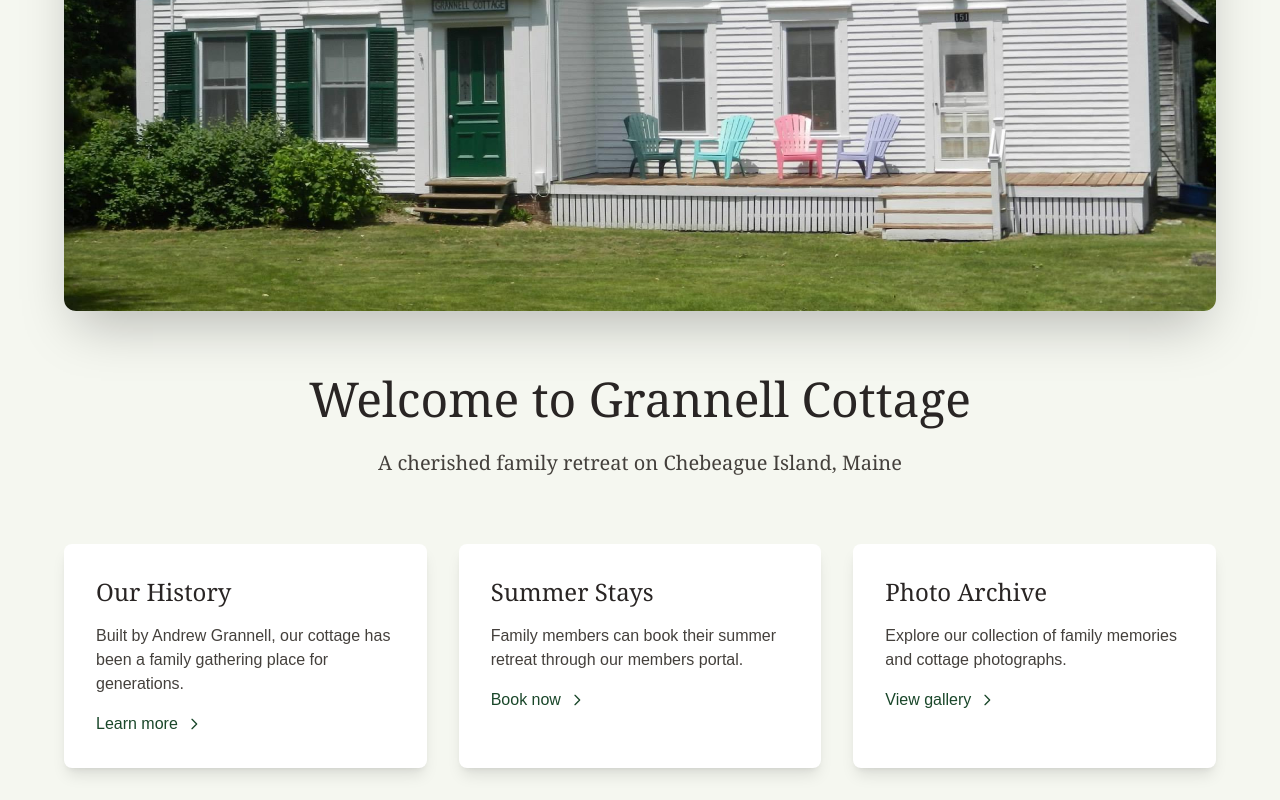
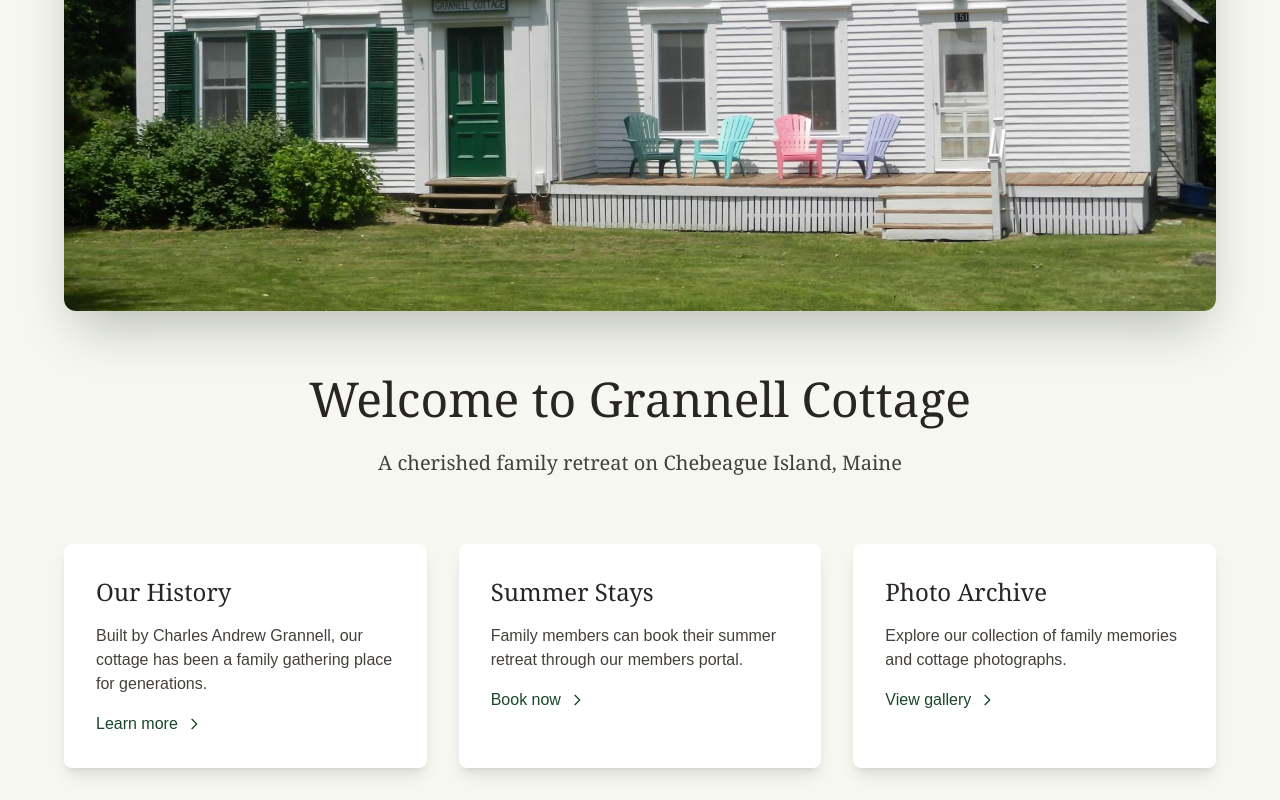
Before and after one commit to weeezik/grannell-cottage, a Next.js app: page / in a window 1280 px wide. Shown: the part 453-1253 px from the top of the page. Built offline with nearby package versions, Linux system fonts and the light colour scheme.

Commit message:
Edit name on homepage

```diff
--- a/src/app/page.tsx
+++ b/src/app/page.tsx
@@ -36,7 +36,7 @@ export default function Home() {
           <div className="bg-white p-8 rounded-lg shadow-lg hover:shadow-xl transition-shadow duration-300">
             <h2 className="text-2xl font-serif text-stone-800 mb-4">Our History</h2>
             <p className="text-stone-700 mb-4">
-              Built by Andrew Grannell, our cottage has been a family gathering place for generations.
+              Built by Charles Andrew Grannell, our cottage has been a family gathering place for generations.
             </p>
             <Link
               href="/about"
```
